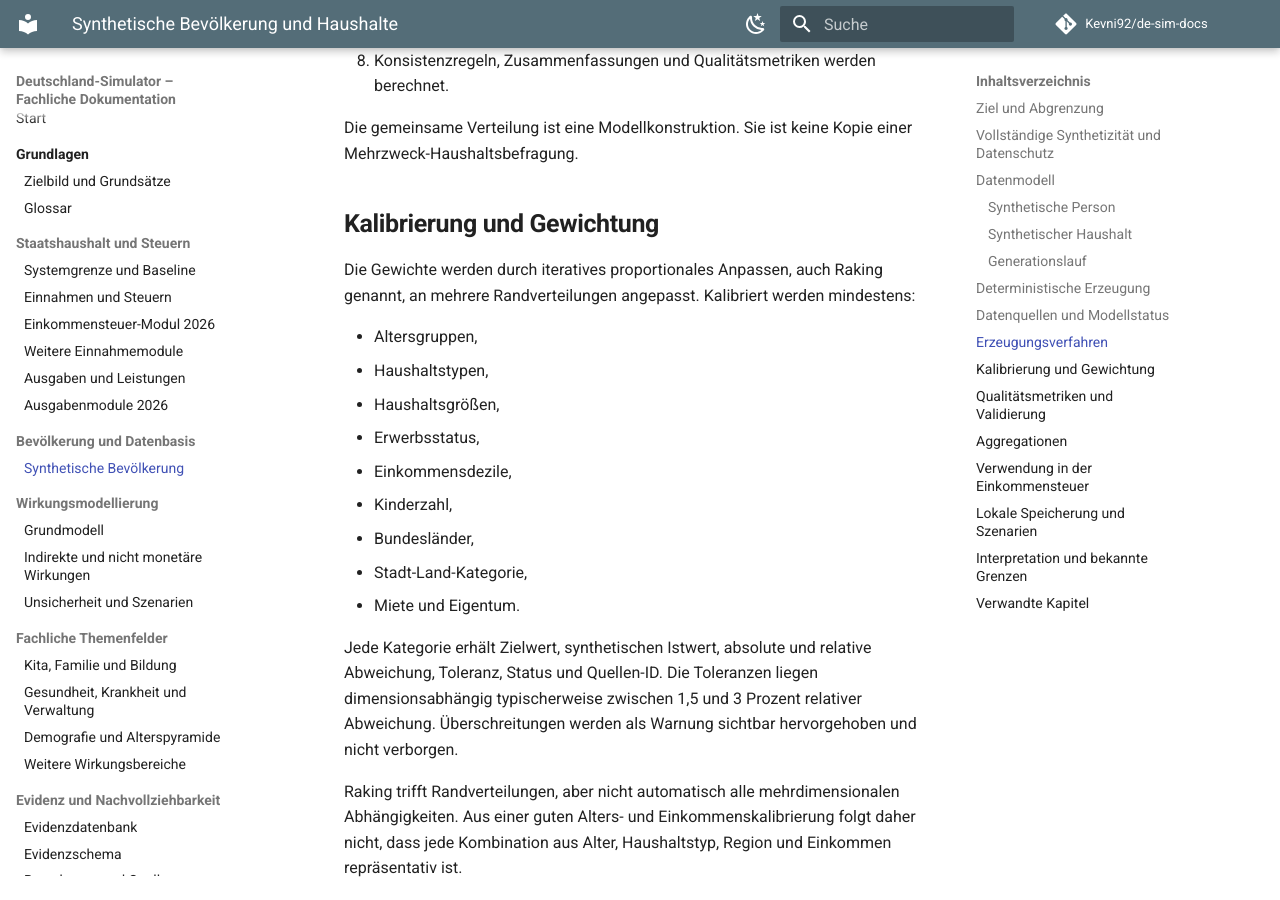
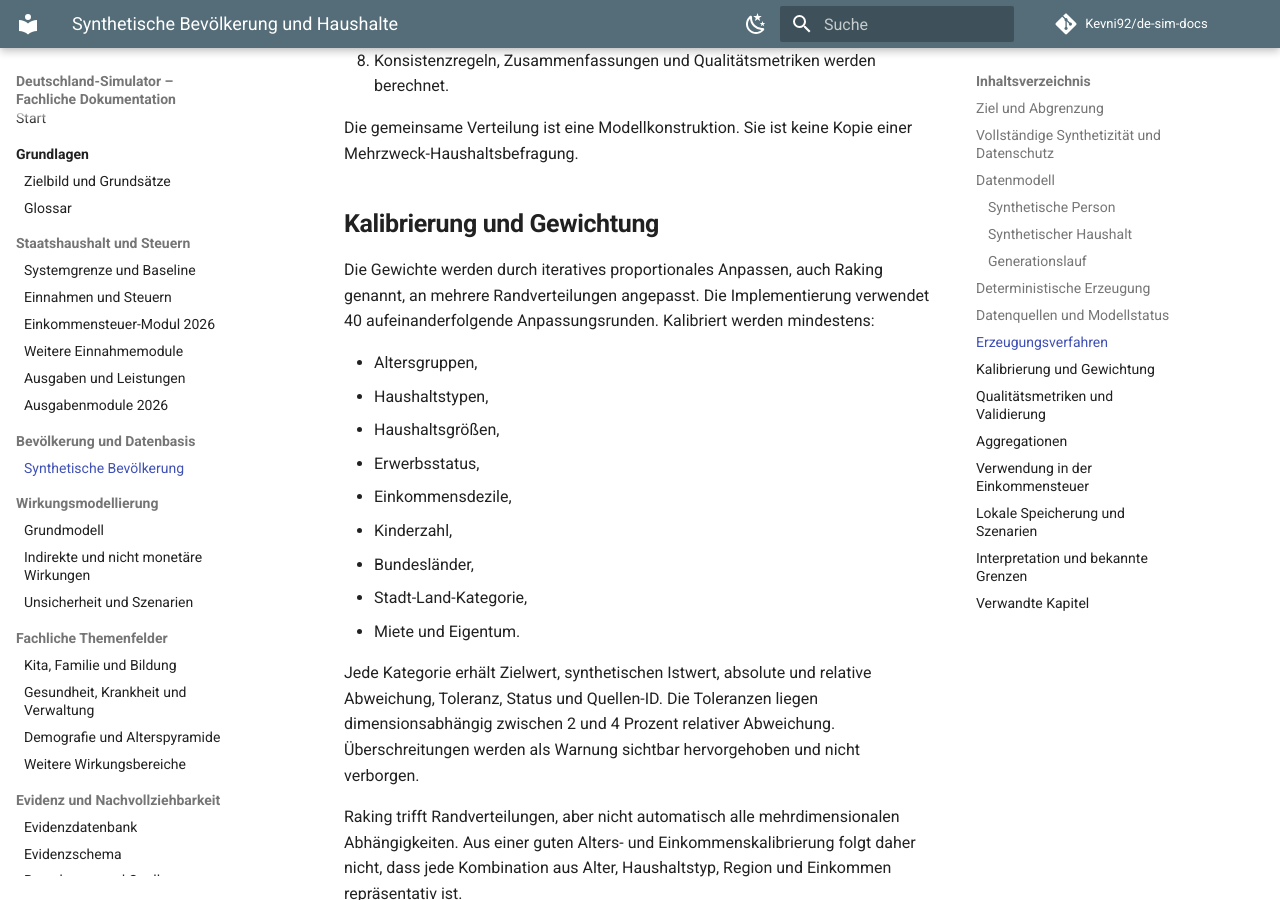
Before and after one commit to Kevni92/de-sim-docs, an MkDocs documentation site: the page built from docs/03-daten/synthetische-bevoelkerung.md, in a window 1280 px wide and 900 px high, scrolled down 4451 px. Built offline with MkDocs 1.6.1 and Material for MkDocs 9.7.7, drawn with Linux system fonts in a browser that asks for light colours; comment, search, counter and statistics services are not loaded.

Commit message:
docs: align calibration details with implementation

```diff
--- a/docs/03-daten/synthetische-bevoelkerung.md
+++ b/docs/03-daten/synthetische-bevoelkerung.md
@@ -123,7 +123,7 @@ Die gemeinsame Verteilung ist eine Modellkonstruktion. Sie ist keine Kopie einer
 
 ## Kalibrierung und Gewichtung
 
-Die Gewichte werden durch iteratives proportionales Anpassen, auch Raking genannt, an mehrere Randverteilungen angepasst. Kalibriert werden mindestens:
+Die Gewichte werden durch iteratives proportionales Anpassen, auch Raking genannt, an mehrere Randverteilungen angepasst. Die Implementierung verwendet 40 aufeinanderfolgende Anpassungsrunden. Kalibriert werden mindestens:
 
 - Altersgruppen,
 - Haushaltstypen,
@@ -135,7 +135,7 @@ Die Gewichte werden durch iteratives proportionales Anpassen, auch Raking genann
 - Stadt-Land-Kategorie,
 - Miete und Eigentum.
 
-Jede Kategorie erhält Zielwert, synthetischen Istwert, absolute und relative Abweichung, Toleranz, Status und Quellen-ID. Die Toleranzen liegen dimensionsabhängig typischerweise zwischen 1,5 und 3 Prozent relativer Abweichung. Überschreitungen werden als Warnung sichtbar hervorgehoben und nicht verborgen.
+Jede Kategorie erhält Zielwert, synthetischen Istwert, absolute und relative Abweichung, Toleranz, Status und Quellen-ID. Die Toleranzen liegen dimensionsabhängig zwischen 2 und 4 Prozent relativer Abweichung. Überschreitungen werden als Warnung sichtbar hervorgehoben und nicht verborgen.
 
 Raking trifft Randverteilungen, aber nicht automatisch alle mehrdimensionalen Abhängigkeiten. Aus einer guten Alters- und Einkommenskalibrierung folgt daher nicht, dass jede Kombination aus Alter, Haushaltstyp, Region und Einkommen repräsentativ ist.
 
```
